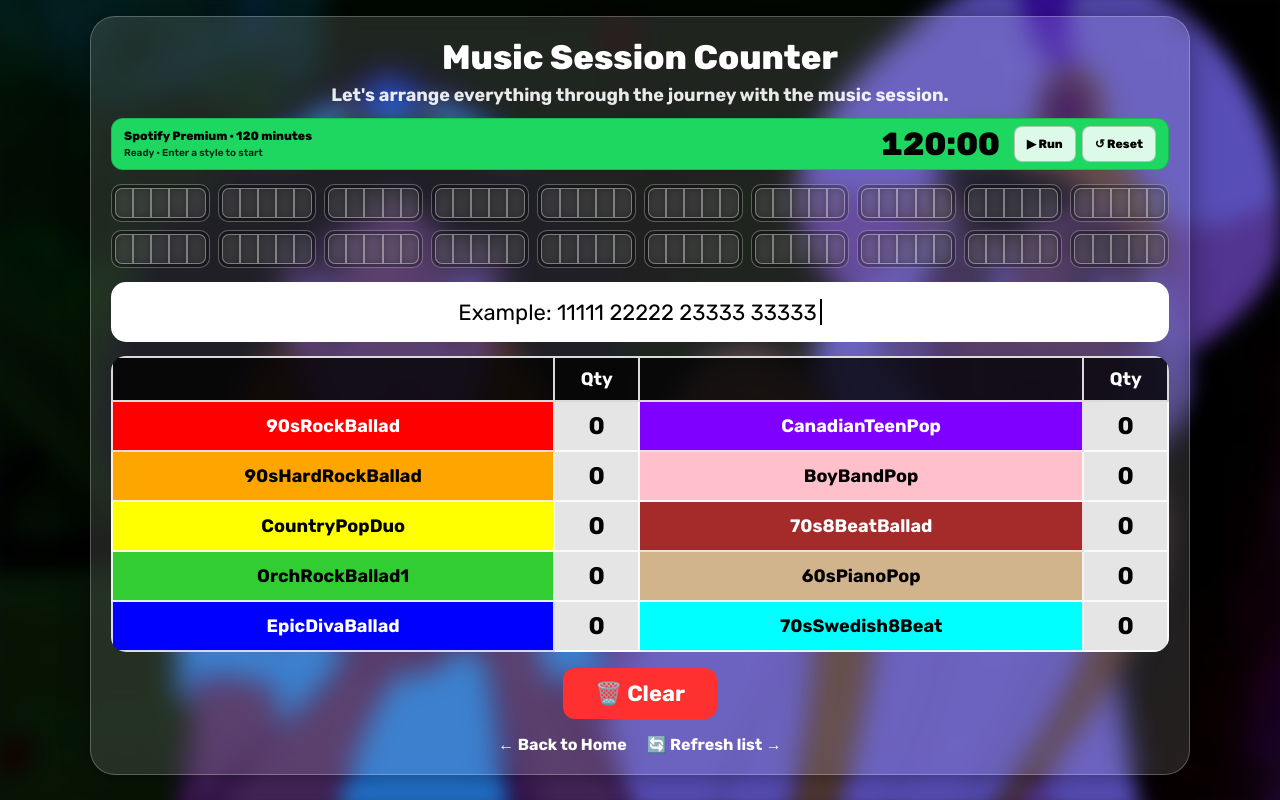
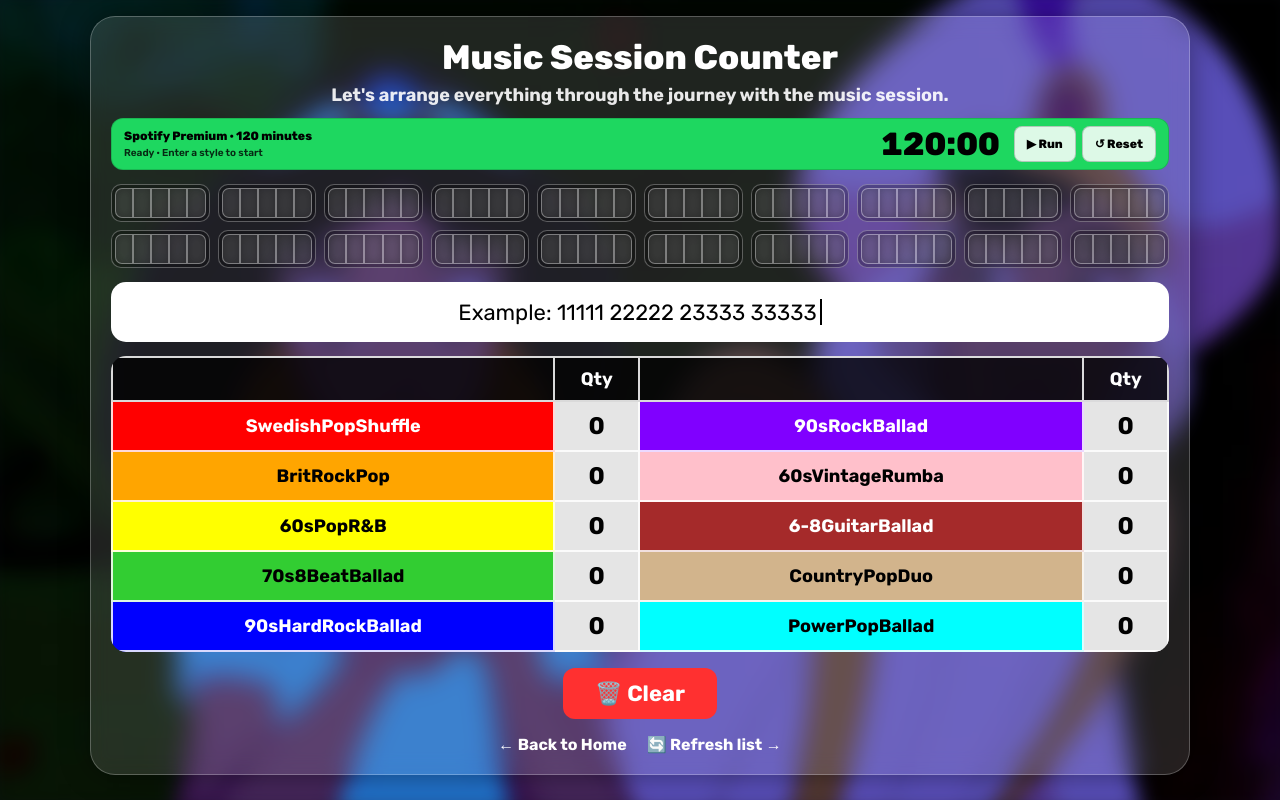
Before and after one commit to JONATHANM1712/Music-session-hub, a plain HTML site: page counter.html in a window 1280 px wide. Drawn offline with Linux system fonts and the light colour scheme.

Commit message:
Successfully refreshed the Main Style list on 16 November 2026.
You can no thing but it's better to keep you up. This Main Style list have been successfully refreshed and now the music session continues with this fresh Main Style list, which in turn usage up to the 26 November 2026.

```diff
--- a/counter.html
+++ b/counter.html
@@ -972,11 +972,11 @@
 
 <table class="style-table">
   <tr><th></th><th>Qty</th><th></th><th>Qty</th></tr>
-  <tr><td class="red">90sRockBallad</td><td class="qty" id="count1">0</td><td class="violet">CanadianTeenPop</td><td class="qty" id="count6">0</td></tr>
-  <tr><td class="orange">90sHardRockBallad</td><td class="qty" id="count2">0</td><td class="pink">BoyBandPop</td><td class="qty" id="count7">0</td></tr>
-  <tr><td class="yellow">CountryPopDuo</td><td class="qty" id="count3">0</td><td class="brown">70s8BeatBallad</td><td class="qty" id="count8">0</td></tr>
-  <tr><td class="green">OrchRockBallad1</td><td class="qty" id="count4">0</td><td class="tan">60sPianoPop</td><td class="qty" id="count9">0</td></tr>
-  <tr><td class="blue">EpicDivaBallad</td><td class="qty" id="count5">0</td><td class="cyan">70sSwedish8Beat</td><td class="qty" id="count0">0</td></tr>
+  <tr><td class="red">SwedishPopShuffle</td><td class="qty" id="count1">0</td><td class="violet">90sRockBallad</td><td class="qty" id="count6">0</td></tr>
+  <tr><td class="orange">BritRockPop</td><td class="qty" id="count2">0</td><td class="pink">60sVintageRumba</td><td class="qty" id="count7">0</td></tr>
+  <tr><td class="yellow">60sPopR&B</td><td class="qty" id="count3">0</td><td class="brown">6-8GuitarBallad</td><td class="qty" id="count8">0</td></tr>
+  <tr><td class="green">70s8BeatBallad</td><td class="qty" id="count4">0</td><td class="tan">CountryPopDuo</td><td class="qty" id="count9">0</td></tr>
+  <tr><td class="blue">90sHardRockBallad</td><td class="qty" id="count5">0</td><td class="cyan">PowerPopBallad</td><td class="qty" id="count0">0</td></tr>
 </table>
 
 <!-- ORIGINAL CLEAR BUTTON -->
```
